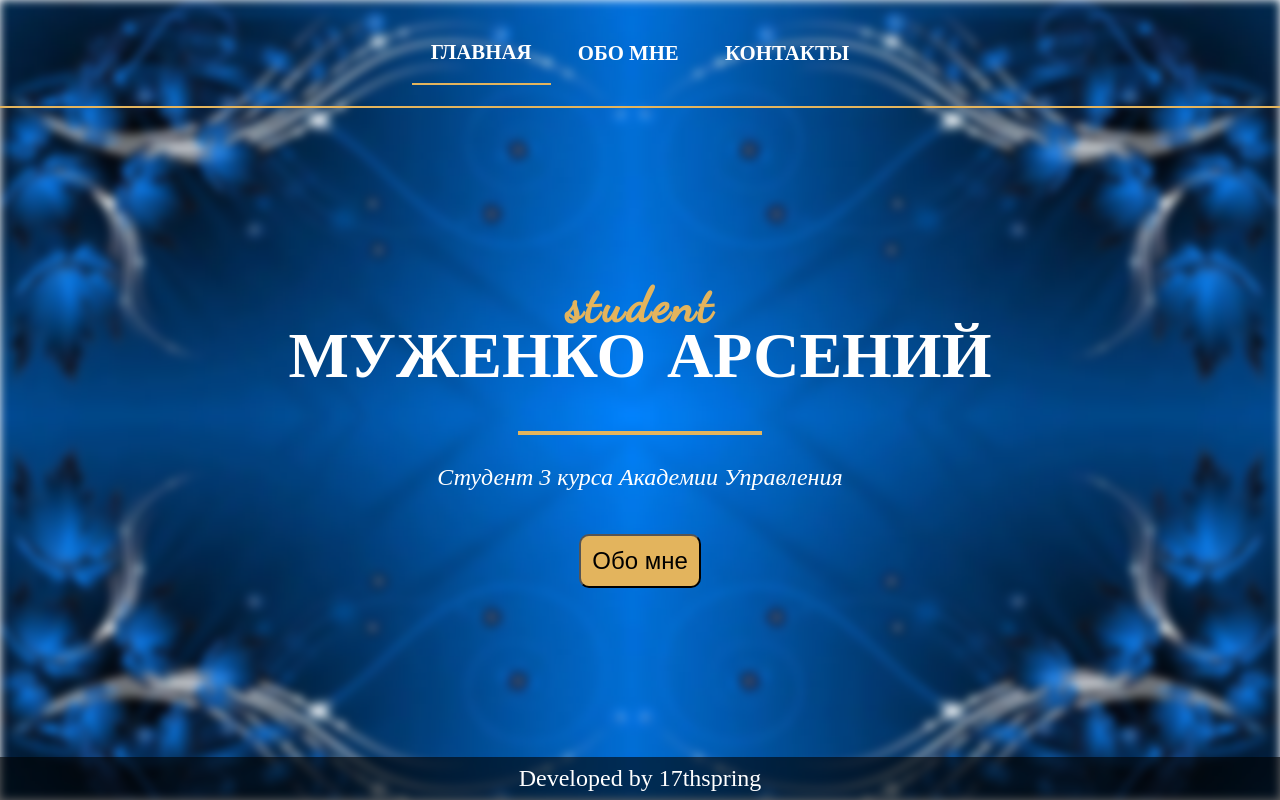
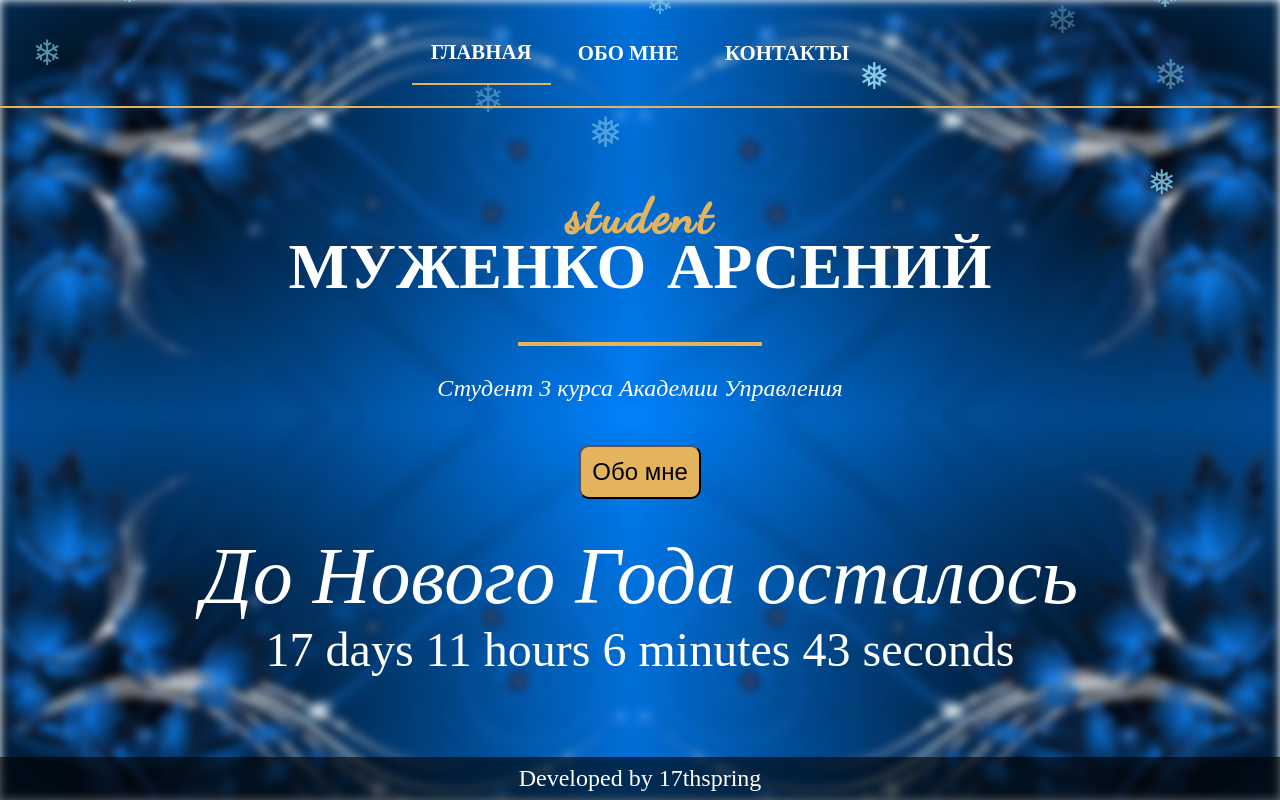
Before and after one commit to arskill11/au-project1, a website built with webpack: page src/index.html in a window 1280 px wide. Built offline with nearby package versions, Linux system fonts and the light colour scheme.

Commit message:
added timer and snow

```diff
--- a/package.json
+++ b/package.json
@@ -17,6 +17,6 @@
     "webpack-cli": "^5.1.4"
   },
   "dependencies": {
-    "html-webpack-plugin": "^5.5.3"
+    "html-webpack-plugin": "^5.5.4"
   }
 }
--- a/src/home.js
+++ b/src/home.js
@@ -9,6 +9,29 @@ function render () {
     const menuBtn = document.createElement('button');
     const info = document.createElement('div');
     const emptyDiv = document.createElement('div');
+
+    /*timer*/
+    const timer = document.createElement('section');
+    const para = document.createElement('p');
+    const timerContainer = document.createElement('div');
+    const days = document.createElement('span');
+    const hours = document.createElement('span');
+    const minutes = document.createElement('span');
+    const seconds = document.createElement('span');
+
+    timer.setAttribute('id', 'timer');
+    days.setAttribute('id', 'days');
+    hours.setAttribute('id', 'hours');
+    minutes.setAttribute('id', 'minutes');
+    seconds.setAttribute('id', 'seconds');
+    timerContainer.classList.add('timer-container');
+
+    para.textContent = 'До Нового Года осталось';
+    days.textContent = ' 0 days ';
+    hours.textContent = ' 0 hours ';
+    minutes.textContent = ' 0 minutes ';
+    seconds.textContent = ' 0 seconds ';
+
 
     homeMainContent.classList.add('homeMainContent');
 
@@ -27,13 +50,53 @@ function render () {
 
     emptyDiv.classList.add('emptyDiv');
 
+    timerContainer.appendChild(days);
+    timerContainer.appendChild(hours);
+    timerContainer.appendChild(minutes);
+    timerContainer.appendChild(seconds);
+    timer.appendChild(para);
+    timer.appendChild(timerContainer);
     restName.appendChild(subname);
     restName.appendChild(name);
     homeMainContent.appendChild(restName);
     homeMainContent.appendChild(emptyDiv);
     homeMainContent.appendChild(info);
     homeMainContent.appendChild(menuBtn);
+    homeMainContent.appendChild(timer);
     mainContent.appendChild(homeMainContent);
+
+    let countdownDate = new Date(2024, 0, 1, 0, 0, 0, 0);
+    let timerInterval;
+
+
+const formatTime = (time, string) => {
+  return time == 1 ? ` ${time} ${string} ` : ` ${time} ${string}s `;
+};
+
+const startCountdown = () => {
+  const now = new Date().getTime();
+  const countdown = new Date(countdownDate).getTime();
+
+  const difference = (countdown - now) / 1000;
+
+  if (difference < 1) {
+    endCountdown();
+  }
+
+  let daysC = Math.floor(difference / (60 * 60 * 24));
+  let hoursC = Math.floor((difference % (60 * 60 * 24)) / (60 * 60));
+  let minutesC = Math.floor((difference % (60 * 60)) / 60);
+  let secondsC = Math.floor(difference % 60);
+
+  days.textContent = formatTime(daysC, "day");
+  hours.textContent = formatTime(hoursC, "hour");
+  minutes.textContent = formatTime(minutesC, "minute");
+  seconds.textContent = formatTime(secondsC, "second");
+};
+
+
+    startCountdown();
+    timerInterval = setInterval(startCountdown, 1000);
 }
 
 export { render as renderHome };
--- a/src/index.html
+++ b/src/index.html
@@ -5,7 +5,7 @@
   <meta name="viewport" content="width=device-width, initial-scale=1.0">
   <title>Проект №1</title>
 </head>
-<body>
+<body id="snow-container">
   <div class="back"></div>
   <div id="content">
     <header class="heading">
--- a/src/index.js
+++ b/src/index.js
@@ -77,4 +77,42 @@ document.addEventListener('click', (e) => {
     }
 })
 
+
+/*snow*/
+const snowContainer = document.getElementById("snow-container");
+const snowContent = ['&#10052', '&#10053', '&#10054']
+
+const random = (num) => {
+  return Math.floor(Math.random() * num);
+}
+
+const getRandomStyles = () => {
+  const top = random(100);
+  const left = random(100);
+  const dur = random(10) + 10;
+  const size = random(25) + 25;
+  return `
+    top: -${top}%;
+    left: ${left}%;
+    font-size: ${size}px;
+    animation-duration: ${dur}s;
+  `;
+}
+
+const createSnow = (num) => {
+  for (var i = num; i > 0; i--) {
+    var snow = document.createElement("div");
+    snow.className = "snow";
+    snow.style.cssText = getRandomStyles();
+    snow.innerHTML = snowContent[random(3)]
+    snowContainer.append(snow);
+  }
+}
+
+
+window.addEventListener("load", () => {
+  createSnow(30)
+});
+
+
 export { mainContent };
--- a/src/style.css
+++ b/src/style.css
@@ -25,6 +25,36 @@
         background-image: url(/src/img/backgr1.jpg);
     }
 }
+@keyframes fall {
+    0% {
+      opacity: 0;
+    }
+    50% {
+      opacity: 1;
+    }
+    100% {
+      top: 100vh;
+      opacity: 1;
+    }
+  }
+
+  @keyframes sway {
+    0% {
+      margin-left: 0;
+    }
+    25% {
+      margin-left: 50px;
+    }
+    50% {
+      margin-left: -50px;
+    }
+    75% {
+      margin-left: 50px;
+    }
+    100% {
+      margin-left: 0;
+    }
+  }
 
 h1, h2, h3, p {
     margin: 0;
@@ -323,3 +353,37 @@ a:hover {
     color: white;
     transform: translateY(-3px);
 }
+
+/*snow*/
+#snow-container {
+    transition: opacity 500ms;
+    overflow: hidden;
+  }
+
+  .snow {
+    animation: fall ease-in infinite, sway ease-in-out infinite;
+    color: skyblue;
+    position: absolute;
+  }
+
+  /*timer*/
+  #timer {
+    padding-top: 2rem;
+    display: flex;
+    flex-direction: column;
+    justify-content: center;
+    align-items: center;
+    text-align: center;
+  }
+
+  #timer p {
+    font-style: italic;
+  }
+
+  .timer-container {
+    font-size: 3rem;
+  }
+
+  .timer-container span {
+    white-space: nowrap;
+  }
```
Also changed, not shown: dist/index.html, dist/main03d1e5cb6239fae04918.js (deleted), dist/main17d137bd2bf3f570c1ba.js (added), 1 other file.
